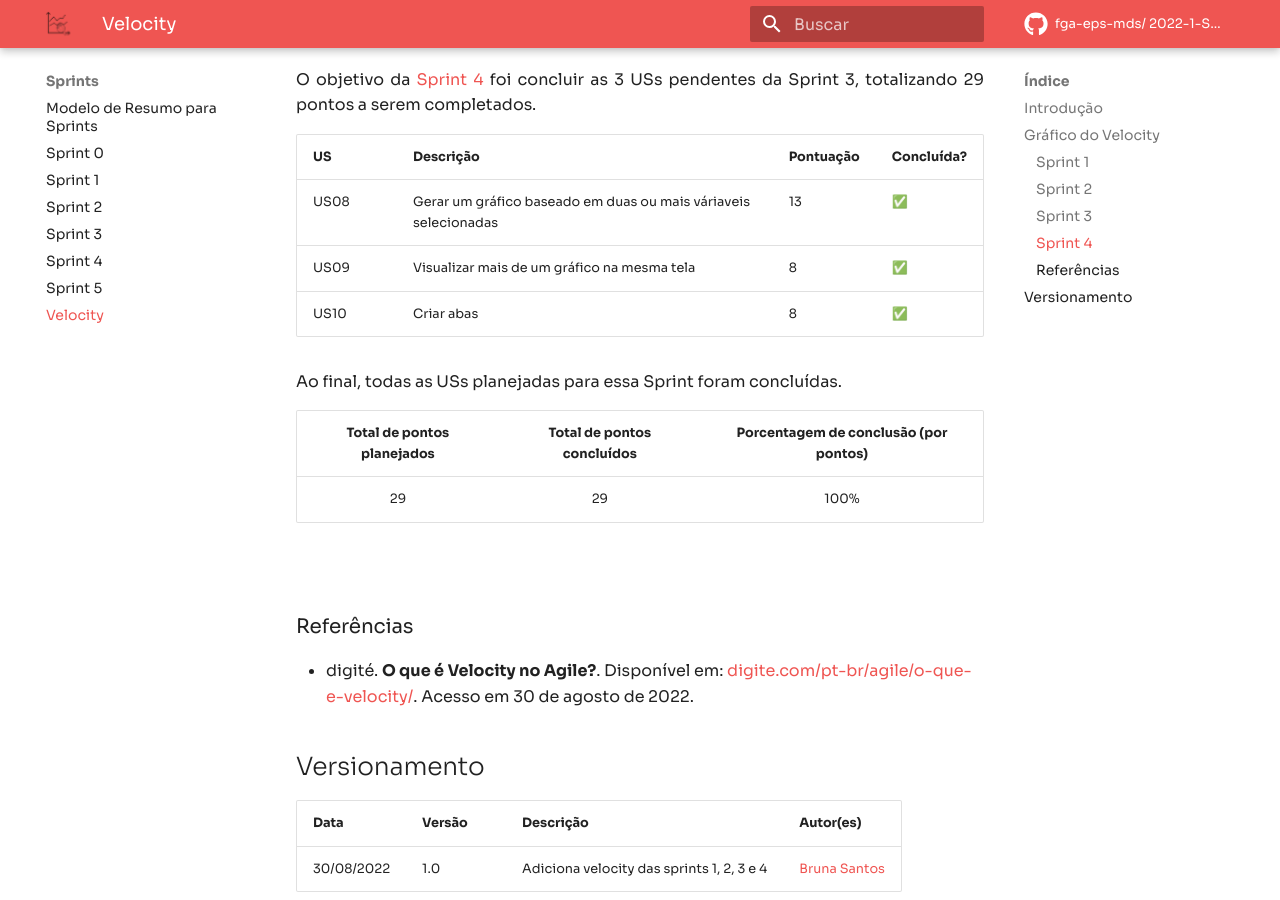
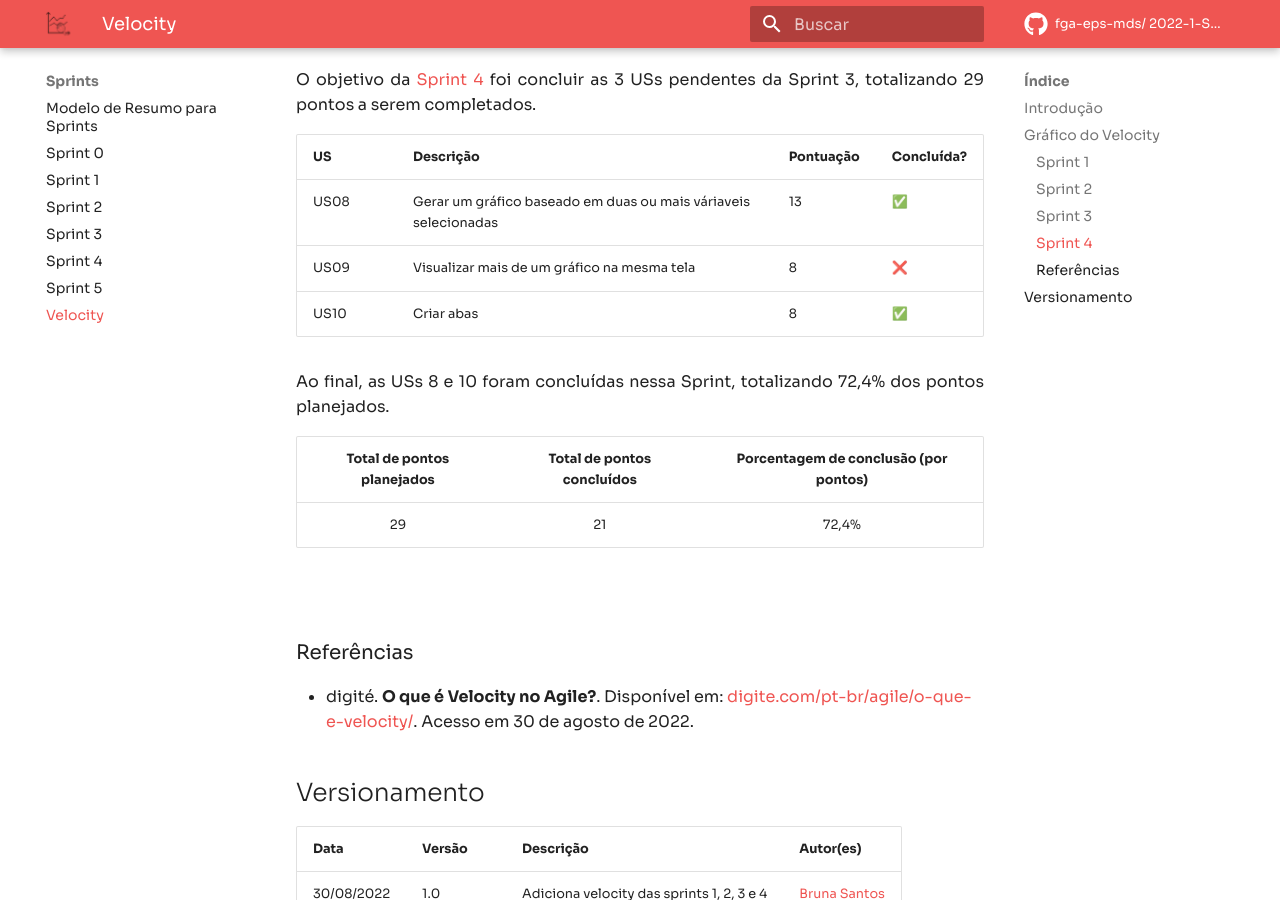
Before and after one commit to fga-eps-mds/2022-1-Visualeasy-Doc, an MkDocs documentation site: the page built from docs/scrum/velocity.md, in a window 1280 px wide and 900 px high, scrolled down 3422 px. Built offline with MkDocs 1.6.1 and Material for MkDocs 9.7.7, drawn with Linux system fonts in a browser that asks for light colours; comment, search, counter and statistics services are not loaded; some of the changed text lies outside the part shown.

Commit message:
Refatora Sprints 4 e 5
Co-authored-by: damarcones <damarcones@gmail.com>

```diff
--- a/docs/scrum/velocity.md
+++ b/docs/scrum/velocity.md
@@ -14,7 +14,7 @@
 
 <iframe width="600" height="371" seamless frameborder="0" scrolling="no" src="https://docs.google.com/spreadsheets/d/e/2PACX-1vSbgF8NiRC8pM_X3aYCj-bDFbWfMyPMzzBoTAOYYhCo46ky8149ubSgeAnKACao5QAG31GaYFll5wGM/pubchart?oid=1546710688&amp;format=interactive"></iframe>
 
-<p align = "justify"><b>Média de pontos concluídos por Sprint: 19</b></p>
+<p align = "justify"><b>Média de pontos concluídos por Sprint: 17</b></p>
 
 <br>
 
@@ -96,14 +96,14 @@
 |US|Descrição|Pontuação|Concluída?|
 |--|---------|---------|----------|
 |US08|Gerar um gráfico baseado em duas ou mais váriaveis selecionadas|13|✅|
-|US09|Visualizar mais de um gráfico na mesma tela|8|✅|
+|US09|Visualizar mais de um gráfico na mesma tela|8|❌|
 |US10|Criar abas|8|✅|
 
-<p align = "justify">Ao final, todas as USs planejadas para essa Sprint foram concluídas.</p>
+<p align = "justify">Ao final, as USs 8 e 10 foram concluídas nessa Sprint, totalizando 72,4% dos pontos planejados.</p>
 
 |Total de pontos planejados|Total de pontos concluídos|Porcentagem de conclusão (por pontos)|
 |:------------------------:|:------------------------:|:-----------------------------------:|
-|29|29|100%|
+|29|21|72,4%|
 
 
 
```
Also changed, not shown: docs/documentacao/custo.md (+3 -2 lines), docs/documentacao/relatorio-qualidade.md (+2 -14 lines), docs/scrum/sprint4.md (+2 -2 lines), docs/scrum/sprint5.md (+1 -1 lines).
